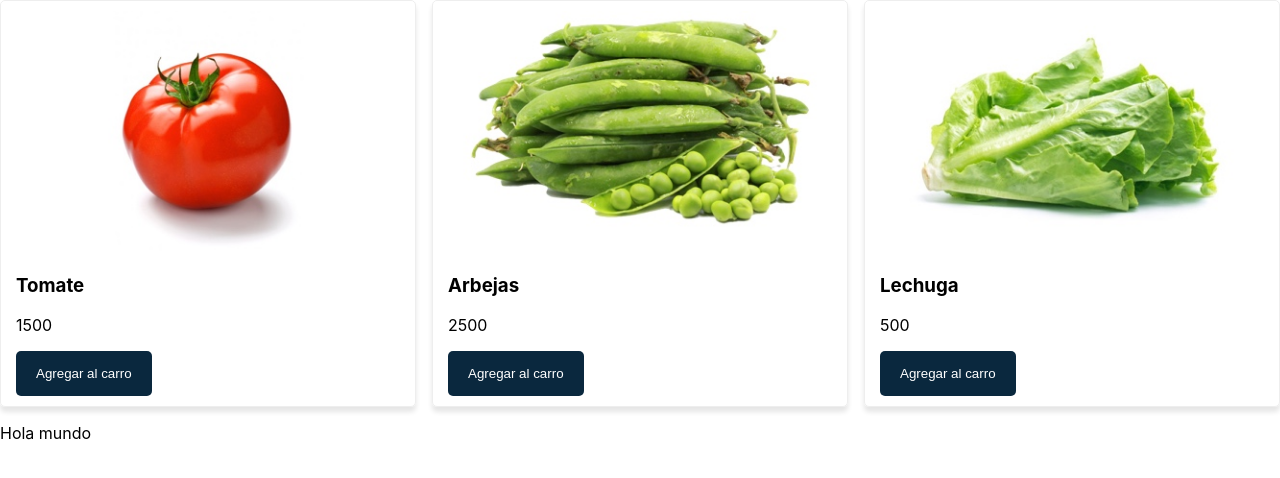
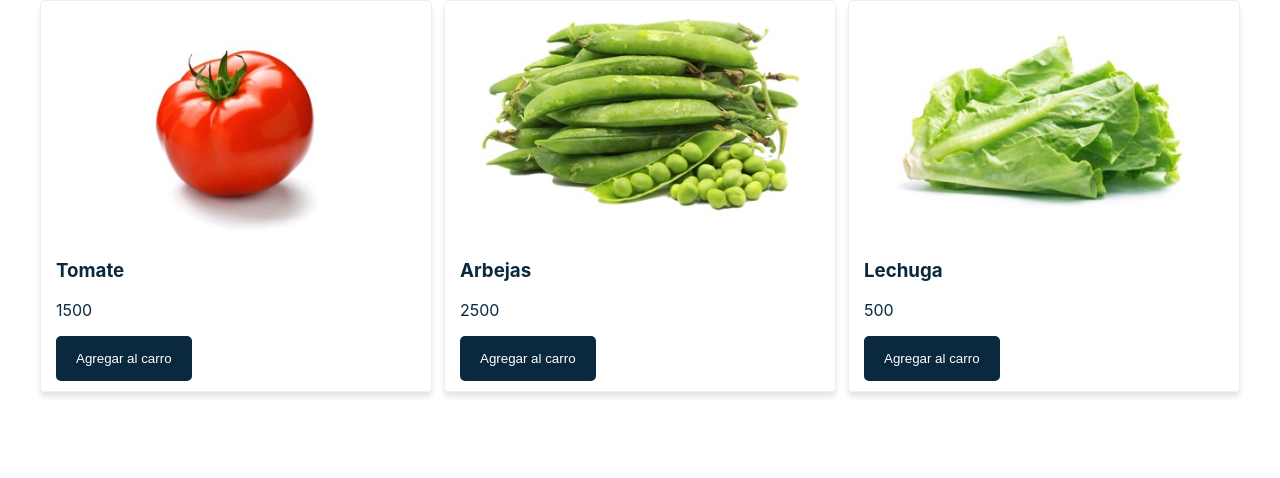
Before and after one commit to maticamisay/carro-de-compras, a React (Create React App) app: page / in a window 1280 px wide. Shown: the top 478 px of the page. Built offline with nearby package versions, Linux system fonts and the light colour scheme.

Commit message:
centrando el contenido con un layout

```diff
--- a/src/App.js
+++ b/src/App.js
@@ -1,5 +1,6 @@
 import { Component } from "react";
 import Productos from "./components/Productos";
+import Layout from "./components/Layout";
 
 class App extends Component {
   state = {
@@ -13,11 +14,12 @@
   render() {
     return (
       <div>
-        <Productos
-          agregarAlCarro={() => console.log("No hace nada")}
-          productos={this.state.productos}
-        />
-        <p>Hola mundo</p>
+        <Layout>
+          <Productos
+            agregarAlCarro={() => console.log("No hace nada")}
+            productos={this.state.productos}
+          />
+        </Layout>
       </div>
     );
   }
--- a/src/components/Button.jsx
+++ b/src/components/Button.jsx
@@ -1,20 +1,18 @@
-import React, { Component } from 'react'
+import React, { Component } from "react";
 
 const styles = {
-    button: {
-      backgroundColor: '#0A283E',
-      color: '#fff',
-      padding: '15px 20px',
-      border: 'none',
-      borderRadius: '5px',
-      cursor: 'pointer',
-    }
-  }
+  button: {
+    backgroundColor: "#0A283E",
+    color: "#fff",
+    padding: "15px 20px",
+    border: "none",
+    borderRadius: "5px",
+    cursor: "pointer",
+  },
+};
 
 export default class Button extends Component {
-    render() {
-        return (
-            <button style={styles.button} {...this.props} />
-        )
-    }
+  render() {
+    return <button style={styles.button} {...this.props} />;
+  }
 }
--- /dev/null
+++ b/src/components/Layout.jsx
@@ -0,0 +1,24 @@
+import React, { Component } from "react";
+
+const styles = {
+  layout: {
+    backgroundColor: "#fff",
+    color: "#0A283E",
+    alignItems: "center",
+    display: "flex",
+    flexDirection: "column",
+  },
+  container: {
+    width: "1200px",
+  },
+};
+
+export default class Layout extends Component {
+  render() {
+    return (
+      <div style={styles.layout}>
+        <div style={styles.container}>{this.props.children}</div>
+      </div>
+    );
+  }
+}
--- a/src/components/Producto.jsx
+++ b/src/components/Producto.jsx
@@ -1,5 +1,5 @@
 import React, { Component } from "react";
-import Button from './Button'
+import Button from "./Button";
 
 const styles = {
   producto: {
```
